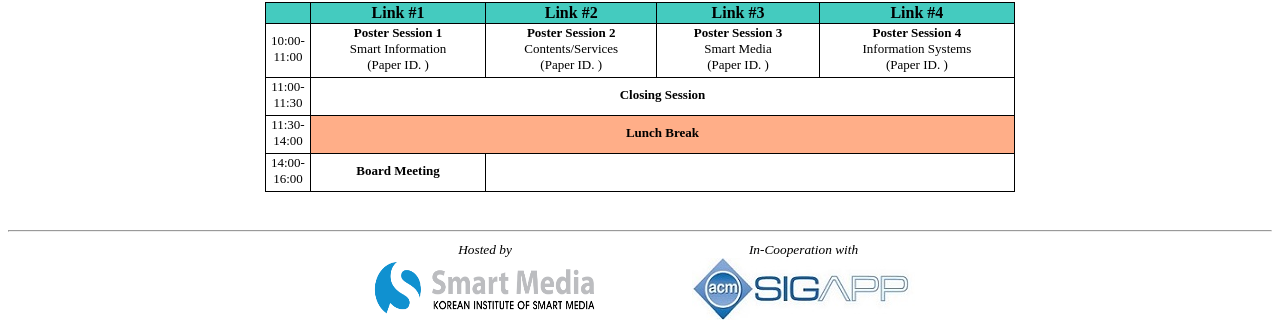
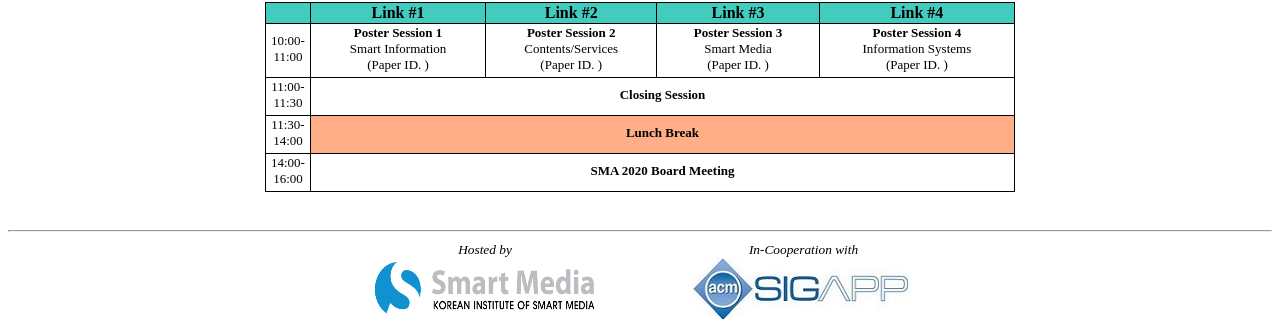
Before and after one commit to icea-conf/sma-2020.github.io, a Jekyll site: the page built from program/index.html, in a window 1280 px wide. Shown: the part 1249-1570 px from the top of the page. Built offline with Jekyll 4.4.1, drawn with Linux system fonts in a browser that asks for light colours.

Commit message:
Update index.html

```diff
--- a/program/index.html
+++ b/program/index.html
@@ -416,8 +416,8 @@ title: SMA 2020
                               <td class="tcontent3">
                                    14:00-16:00
                               </td>
-                              <td class="tcontent3">
-                                   <b>Board Meeting</b>
+                              <td class="tcontent3" colspan="4">
+                                   <b>SMA 2020 Board Meeting</b>
                               </td>
                          </tr>
                     </tbody>
```
